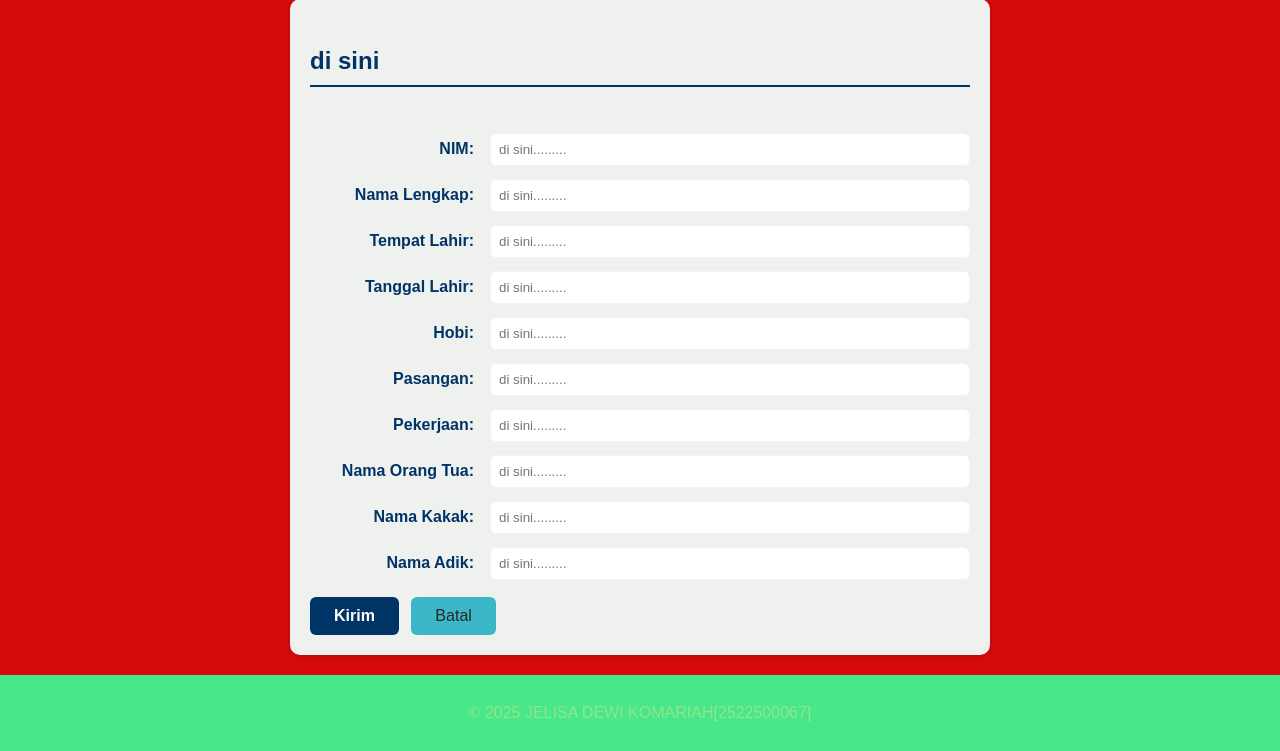
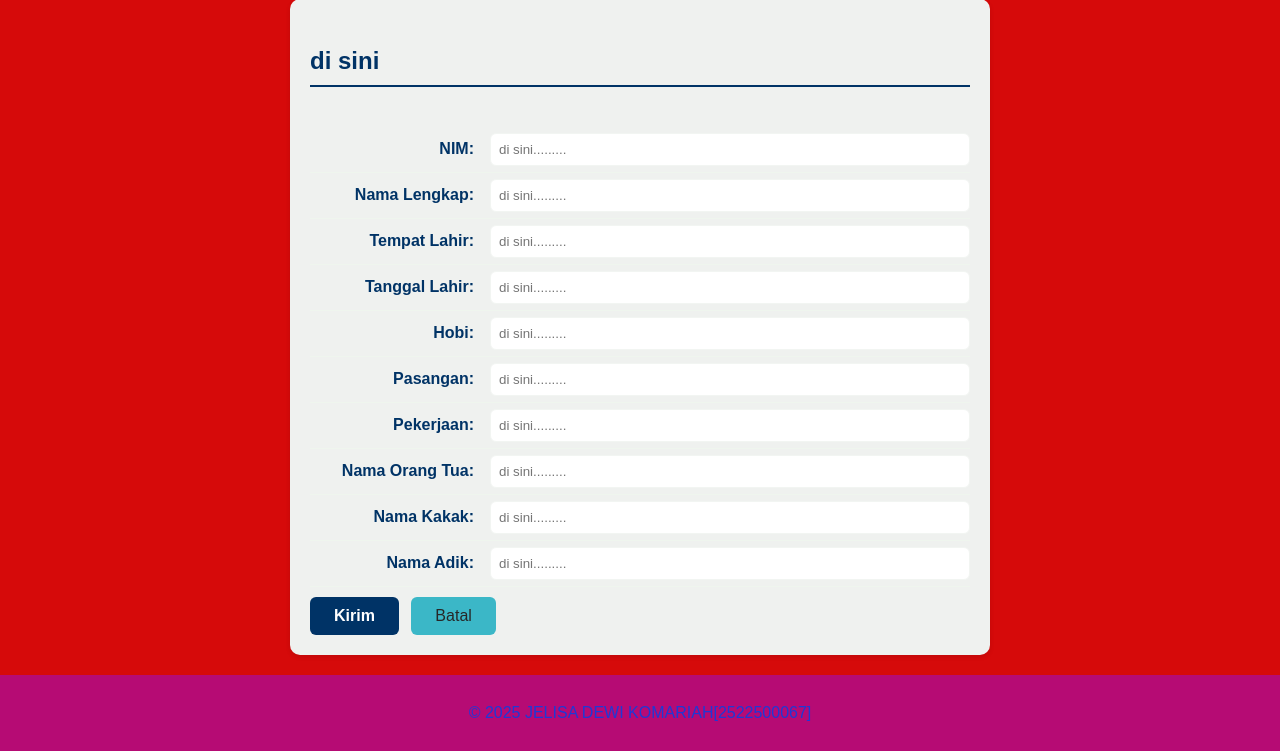
Before and after one commit to 2522500067-a11y/2522500067-PWD-GB1J-2526O, a PHP site: page /pertemuan-08/index.php in a window 1280 px wide. Shown: the part 1306-2057 px from the top of the page. Run offline with PHP 8.4, Linux system fonts and the light colour scheme.

Commit message:
ubahlah style.css ini

```diff
--- a/pertemuan-08/style.css
+++ b/pertemuan-08/style.css
@@ -147,13 +147,13 @@ header li a:active {
 }
 
 #contact button[type="reset"]:hover {
-  background-color: #cccccc;
+  background-color: #250707;
   transform: translateY(-1px);
 }
 
 footer {
-  background: #47e78a;
-  color: #93e688;
+  background: #b60b74;
+  color: #1e39d6;
   text-align: center;
   padding: 10px;
 }
```
